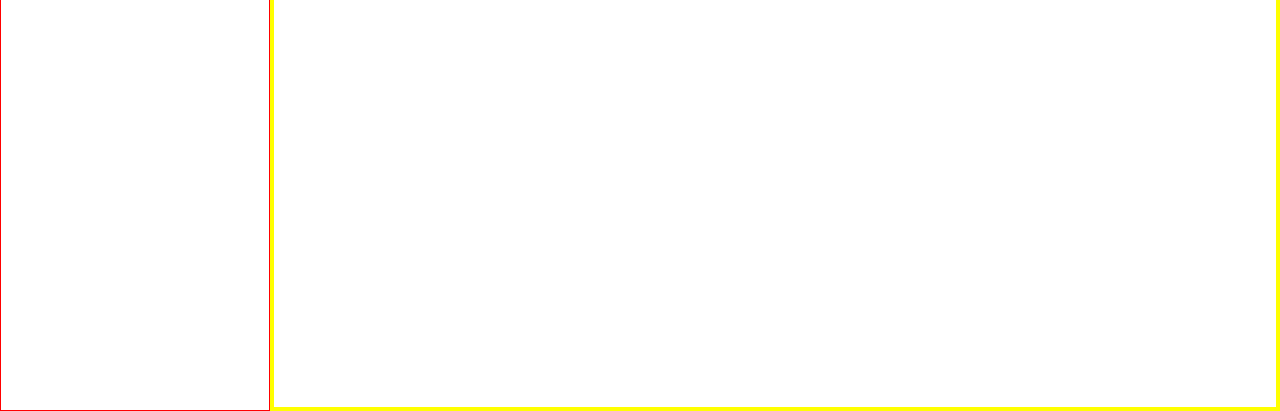
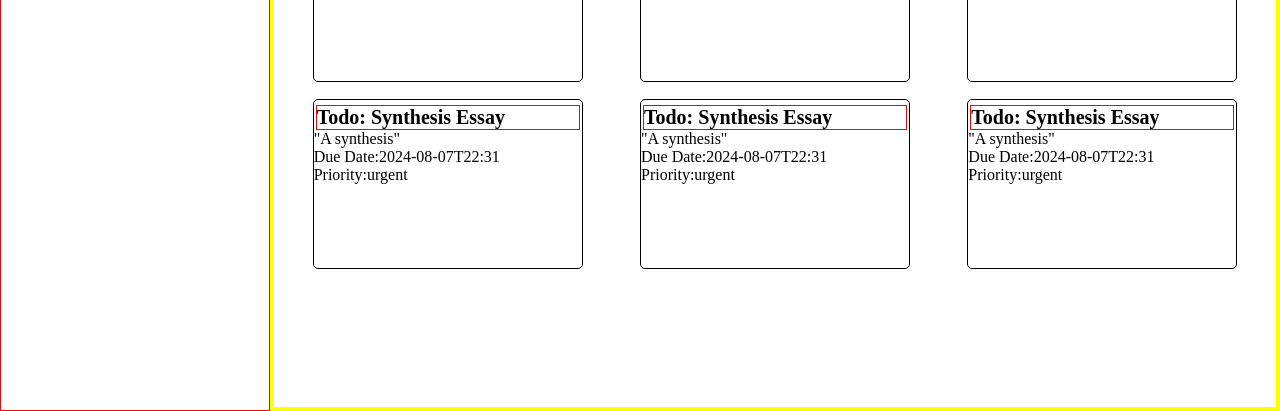
Before and after one commit to karldreta/todo-list-Thingamabob, a website built with webpack: page src/template.html in a window 1280 px wide. Shown: the part 389-800 px from the top of the page. Built offline with nearby package versions, Linux system fonts and the light colour scheme.

Commit message:
Set up initial Grid Content

```diff
--- a/src/modules/projectForm.js
+++ b/src/modules/projectForm.js
@@ -41,6 +41,55 @@ projectForm.addEventListener('submit', e => {
 
   });
 
+// Below Sample For styling: To Delete >>>
+addProject('Synthesis Essay', 'A synthesis', "2024-08-07T22:31", "urgent");
+addProject('Synthesis Essay', 'A synthesis', "2024-08-07T22:31", "urgent");
+addProject('Synthesis Essay', 'A synthesis', "2024-08-07T22:31", "urgent");
+addProject('Synthesis Essay', 'A synthesis', "2024-08-07T22:31", "urgent");
+addProject('Synthesis Essay', 'A synthesis', "2024-08-07T22:31", "urgent");
+addProject('Synthesis Essay', 'A synthesis', "2024-08-07T22:31", "urgent");
+addProject('Synthesis Essay', 'A synthesis', "2024-08-07T22:31", "urgent");
+addProject('Synthesis Essay', 'A synthesis', "2024-08-07T22:31", "urgent");
+addProject('Synthesis Essay', 'A synthesis', "2024-08-07T22:31", "urgent");
+// addProject('Synthesis Essay', 'A synthesis', "2024-08-07T22:31", "urgent");
+// addProject('Synthesis Essay', 'A synthesis', "2024-08-07T22:31", "urgent");
+// addProject('Synthesis Essay', 'A synthesis', "2024-08-07T22:31", "urgent");
+// addProject('Synthesis Essay', 'A synthesis', "2024-08-07T22:31", "urgent");
+// addProject('Synthesis Essay', 'A synthesis', "2024-08-07T22:31", "urgent");
+// addProject('Synthesis Essay', 'A synthesis', "2024-08-07T22:31", "urgent");
+// addProject('Synthesis Essay', 'A synthesis', "2024-08-07T22:31", "urgent");
+// addProject('Synthesis Essay', 'A synthesis', "2024-08-07T22:31", "urgent");
+// addProject('Synthesis Essay', 'A synthesis', "2024-08-07T22:31", "urgent");
+// addProject('Synthesis Essay', 'A synthesis', "2024-08-07T22:31", "urgent");
+// addProject('Synthesis Essay', 'A synthesis', "2024-08-07T22:31", "urgent");
+// addProject('Synthesis Essay', 'A synthesis', "2024-08-07T22:31", "urgent");
+// addProject('Synthesis Essay', 'A synthesis', "2024-08-07T22:31", "urgent");
+// addProject('Synthesis Essay', 'A synthesis', "2024-08-07T22:31", "urgent");
+// addProject('Synthesis Essay', 'A synthesis', "2024-08-07T22:31", "urgent");
+// addProject('Synthesis Essay', 'A synthesis', "2024-08-07T22:31", "urgent");
+// addProject('Synthesis Essay', 'A synthesis', "2024-08-07T22:31", "urgent");
+// addProject('Synthesis Essay', 'A synthesis', "2024-08-07T22:31", "urgent");
+// addProject('Synthesis Essay', 'A synthesis', "2024-08-07T22:31", "urgent");
+// addProject('Synthesis Essay', 'A synthesis', "2024-08-07T22:31", "urgent");
+// addProject('Synthesis Essay', 'A synthesis', "2024-08-07T22:31", "urgent");
+// addProject('Synthesis Essay', 'A synthesis', "2024-08-07T22:31", "urgent");
+// addProject('Synthesis Essay', 'A synthesis', "2024-08-07T22:31", "urgent");
+// addProject('Synthesis Essay', 'A synthesis', "2024-08-07T22:31", "urgent");
+// addProject('Synthesis Essay', 'A synthesis', "2024-08-07T22:31", "urgent");
+// addProject('Synthesis Essay', 'A synthesis', "2024-08-07T22:31", "urgent");
+// addProject('Synthesis Essay', 'A synthesis', "2024-08-07T22:31", "urgent");
+// addProject('Synthesis Essay', 'A synthesis', "2024-08-07T22:31", "urgent");
+// addProject('Synthesis Essay', 'A synthesis', "2024-08-07T22:31", "urgent");
+// addProject('Synthesis Essay', 'A synthesis', "2024-08-07T22:31", "urgent");
+// addProject('Synthesis Essay', 'A synthesis', "2024-08-07T22:31", "urgent");
+// addProject('Synthesis Essay', 'A synthesis', "2024-08-07T22:31", "urgent");
+// addProject('Synthesis Essay', 'A synthesis', "2024-08-07T22:31", "urgent");
+// addProject('Synthesis Essay', 'A synthesis', "2024-08-07T22:31", "urgent");
+// addProject('Synthesis Essay', 'A synthesis', "2024-08-07T22:31", "urgent");
+// addProject('Synthesis Essay', 'A synthesis', "2024-08-07T22:31", "urgent");
+// addProject('Synthesis Essay', 'A synthesis', "2024-08-07T22:31", "urgent");
+
+// Later delete above this line >>
 
 // Closing the form
   document.querySelector('#cancelForm').addEventListener('click', e => {
--- a/src/modules/uiUtils.js
+++ b/src/modules/uiUtils.js
@@ -5,10 +5,10 @@ export default function addToContent(projectName, description, dueDate, priority
     const projectContainer = document.createElement('div');
     projectContainer.classList.add('projectContainer');
     projectContainer.innerHTML = `
-        <p>${projectName}</p>
-        <p>${description}</p>
-        <p>${dueDate}</p>
-        <p>${priorityLvl}</p>
+        <p class="todoName">Todo: ${projectName}</p>
+        <p class="todoDescription">"${description}"</p>
+        <p class="todoDueDate"><span>Due Date:</span>${dueDate}</p>
+        <p class="todoPriority"><span>Priority:</span>${priorityLvl}</p>
     `
     main.appendChild(projectContainer);
 }
--- a/src/style.css
+++ b/src/style.css
@@ -110,13 +110,37 @@ body {
     grid-column: 2;
     width: 100%;
     height: 100%;
-    display: flex;
-    flex-wrap: wrap;
+    display: grid;
+    grid-template-columns: repeat(auto-fit, minmax(270px, 1fr));
+    grid-template-rows: repeat(auto, minmax(170px, 1fr));
+    justify-items: center;
+    align-items: baseline;
+    align-content: baseline;
+    row-gap: 17px;
+    padding: 10px;
+    overflow-x: hidden;
 }
 
 .projectContainer {
     border: 1px solid black;
     border-radius: 5px;
-    width: 220px;
-    height: 120px;
+    width: 270px;
+    height: 170px;
 }
+
+.projectContainer > p {
+    margin: 0;
+    pad: 0;
+}
+
+.projectContainer > p.todoName {
+    border: 1px solid red;
+    margin: 5px 2px 0 2px;
+    text-align: left;
+    font-size: 20px;
+    font-weight: bold;
+}
+
+p.todoName > span {
+
+}
```
